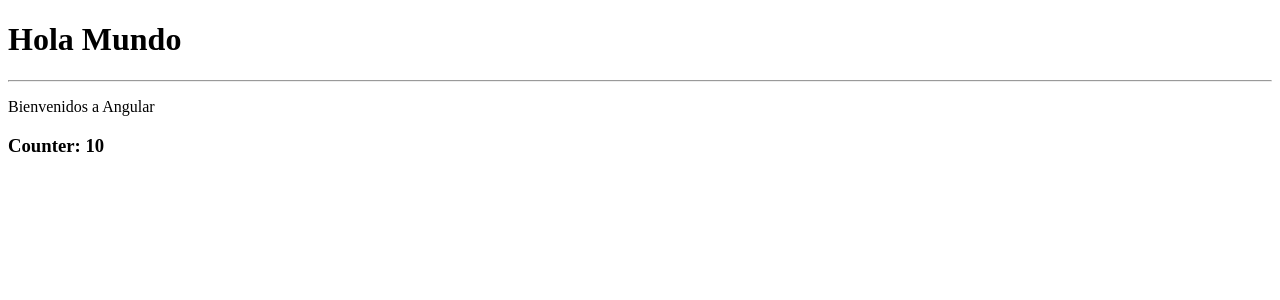
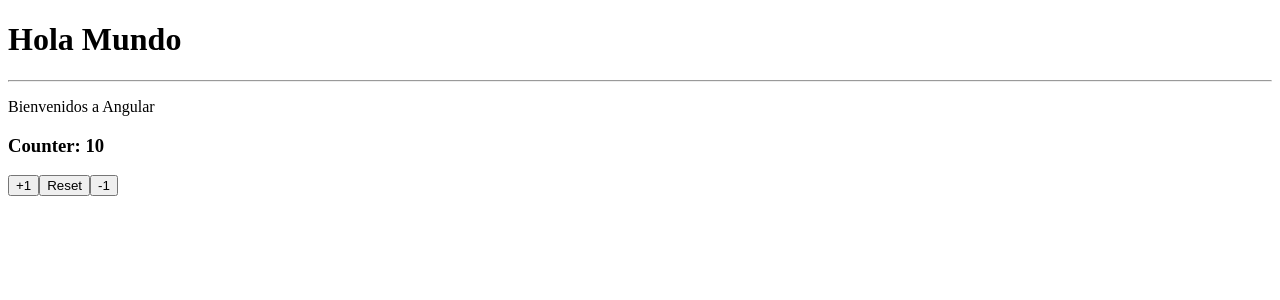
Before and after one commit to jonato96/angular-bases, an Angular app in the folder 02-first-ng-app/: page / in a window 1280 px wide. Shown: the top 300 px of the page. Built offline with nearby package versions, Linux system fonts and the light colour scheme.

Commit message:
add-counter

```diff
--- a/02-first-ng-app/src/app/app.component.html
+++ b/02-first-ng-app/src/app/app.component.html
@@ -4,3 +4,6 @@
   Bienvenidos a Angular
 </p>
 <h3>Counter: {{counter}}</h3>
+<button (click)="increaseBy(+1)">+1</button>
+<button (click)="resetCounter()">Reset</button>
+<button (click)="increaseBy(-1)">-1</button>
--- a/02-first-ng-app/src/app/app.component.ts
+++ b/02-first-ng-app/src/app/app.component.ts
@@ -8,4 +8,11 @@ import { Component } from '@angular/core';
 export class AppComponent {
   public title: string = 'Hola Mundo';
   public counter: number = 10;
+
+  increaseBy(value: number): void {
+    this.counter += value;
+  }
+  resetCounter():void{
+    this.counter = 10;
+  }
 }
```
